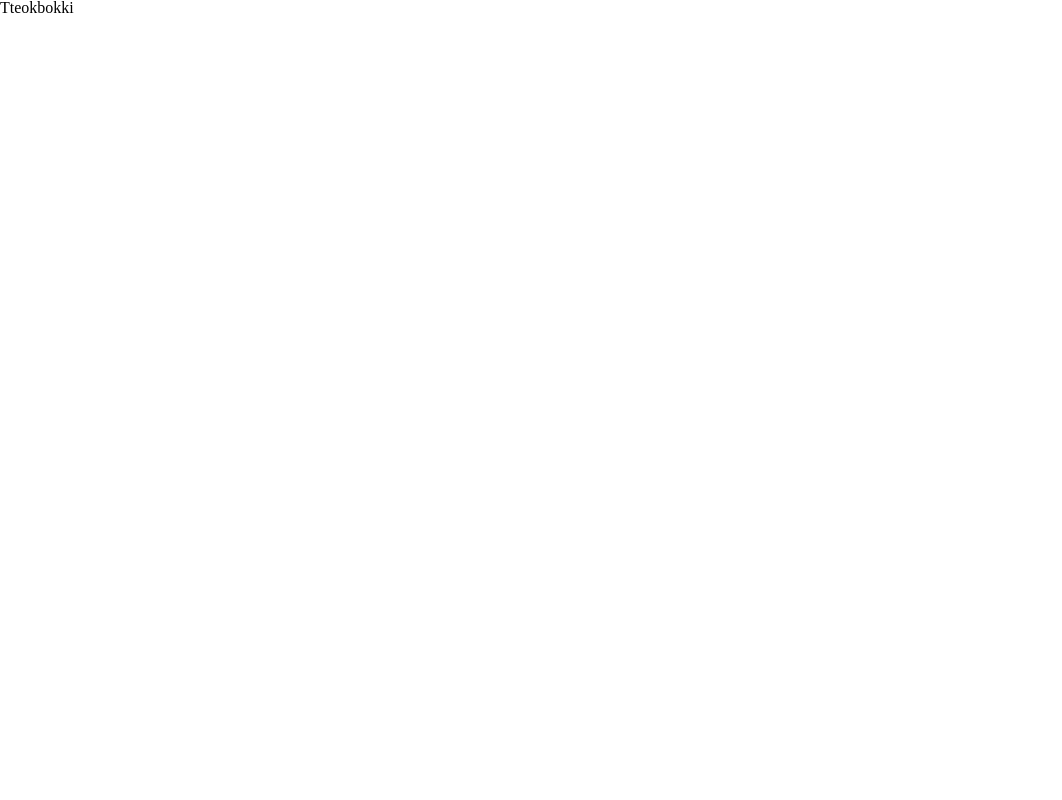
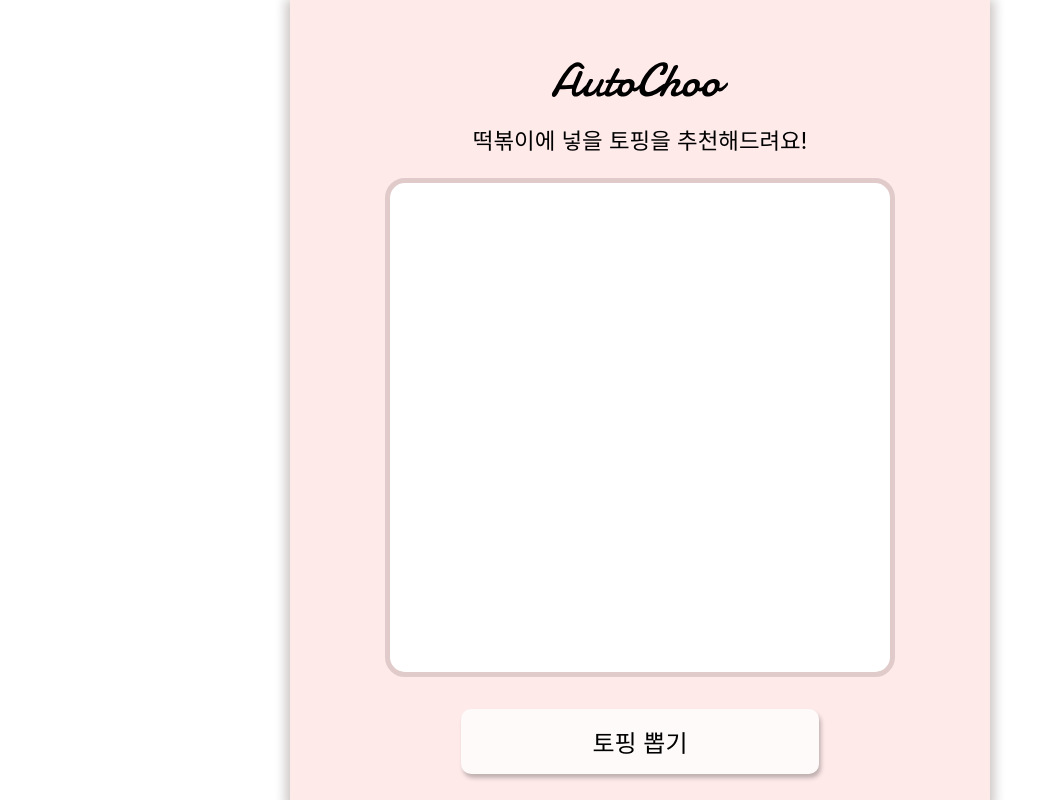
Before and after one commit to hyein0112/AutoChoo, a React (Create React App) app: page /tteokbokki in a window 1280 px wide. Shown: the whole page, without its empty margins (0-1062 px from the left). Built offline with nearby package versions, Linux system fonts and the light colour scheme.

Commit message:
DrawPage

```diff
--- a/src/components/Button/style.js
+++ b/src/components/Button/style.js
@@ -10,6 +10,10 @@ export const ButtonStyle = styled.button`
   box-shadow: 2px 4px 4px rgba(0, 0, 0, 0.25);
   transition: all 0.1s;
 
+  @media screen and (max-width: 358px) {
+    width: 98vw;
+  }
+
   &:hover {
     cursor: pointer;
     transform: scale(1.02);
--- /dev/null
+++ b/src/components/DrawPage/index.js
@@ -0,0 +1,16 @@
+import * as S from './style';
+import * as C from '..';
+
+const DrawPage = ({ menu }) => {
+  return (
+    <S.BacgroundStyle>
+      <C.Title description={`${menu}에 넣을 토핑을 추천해드려요!`} />
+      <S.DivStyle>
+        <S.TopingBox />
+        <C.Button />
+      </S.DivStyle>
+    </S.BacgroundStyle>
+  );
+};
+
+export default DrawPage;
--- /dev/null
+++ b/src/components/DrawPage/style.js
@@ -0,0 +1,50 @@
+import styled from '@emotion/styled';
+
+export const BacgroundStyle = styled.div`
+  width: 700px;
+  height: 100vh;
+  margin: 0 auto;
+  background-color: #ffeaea;
+  display: flex;
+  flex-direction: column;
+  align-items: center;
+  text-align: center;
+  box-shadow: 0px 4px 10px 5px rgba(34, 0, 0, 0.21);
+
+  @media screen and (max-width: 700px) {
+    width: 100vw;
+  }
+`;
+
+export const DivStyle = styled.div`
+  width: 510px;
+  height: 633px;
+  display: flex;
+  flex-direction: column;
+  justify-content: space-between;
+  align-items: center;
+  margin: auto 0;
+  @media screen and (max-width: 520px) {
+    width: 98.08vw;
+  }
+  @media screen and (max-height: 850px) {
+    height: 74.47vh;
+  }
+`;
+
+export const TopingBox = styled.div`
+  width: 510px;
+  height: 530px;
+  background: #fff;
+  border: solid #e1caca 5px;
+  box-sizing: border-box;
+  border-radius: 20px;
+
+  @media screen and (max-width: 520px) {
+    width: 98.08vw;
+  }
+
+  @media screen and (max-height: 850px) {
+    height: 62.35vh;
+  }
+`;
--- a/src/components/MainPage/style.js
+++ b/src/components/MainPage/style.js
@@ -9,9 +9,10 @@ export const BacgroundStyle = styled.div`
   flex-direction: column;
   align-items: center;
   text-align: center;
+  box-shadow: 0px 4px 10px 5px rgba(34, 0, 0, 0.21);
 
   @media screen and (max-width: 700px) {
-    width: 100%;
+    width: 100vw;
   }
 `;
 
--- a/src/components/MalatangPage/index.js
+++ /dev/null
@@ -1,5 +0,0 @@
-const MalatangPage = () => {
-  return <></>;
-};
-
-export default MalatangPage;
--- a/src/components/Title/index.js
+++ b/src/components/Title/index.js
@@ -8,6 +8,10 @@ const Title = ({ description }) => {
     <div
       css={css`
         margin-top: 70px;
+
+        @media screen and (max-height: 900px) {
+          margin-top: 7.78vh;
+        }
       `}
     >
       <I.TitleLogo />
--- a/src/components/Title/style.js
+++ b/src/components/Title/style.js
@@ -2,6 +2,6 @@ import styled from '@emotion/styled';
 
 export const Description = styled.p`
   font-family: AppleSDGothicNeo-Medium, -apple-system, sans-serif;
-  font-size: 1.5rem;
+  font-size: 1.4rem;
   margin-top: 30px;
 `;
--- a/src/components/index.js
+++ b/src/components/index.js
@@ -1,4 +1,4 @@
 export { default as Title } from './Title';
 export { default as Button } from './Button';
 export { default as MainPage } from './MainPage';
-export { default as MalatangPage } from './MalatangPage';
+export { default as DrawPage } from './DrawPage';
--- a/src/pages/malatang.js
+++ b/src/pages/malatang.js
@@ -1,6 +1,6 @@
-import { MalatangPage } from '../components';
+import { DrawPage } from '../components';
 const Malatang = () => {
-  return <MalatangPage />;
+  return <DrawPage menu={'마라탕'} />;
 };
 
 export default Malatang;
--- a/src/pages/tteokbokki.js
+++ b/src/pages/tteokbokki.js
@@ -1,5 +1,7 @@
+import { DrawPage } from '../components';
+
 const Tteokbokki = () => {
-  return <>Tteokbokki</>;
+  return <DrawPage menu="떡볶이" />;
 };
 
 export default Tteokbokki;
```
Also changed, not shown: src/components/MalatangPage/style.js (deleted).
